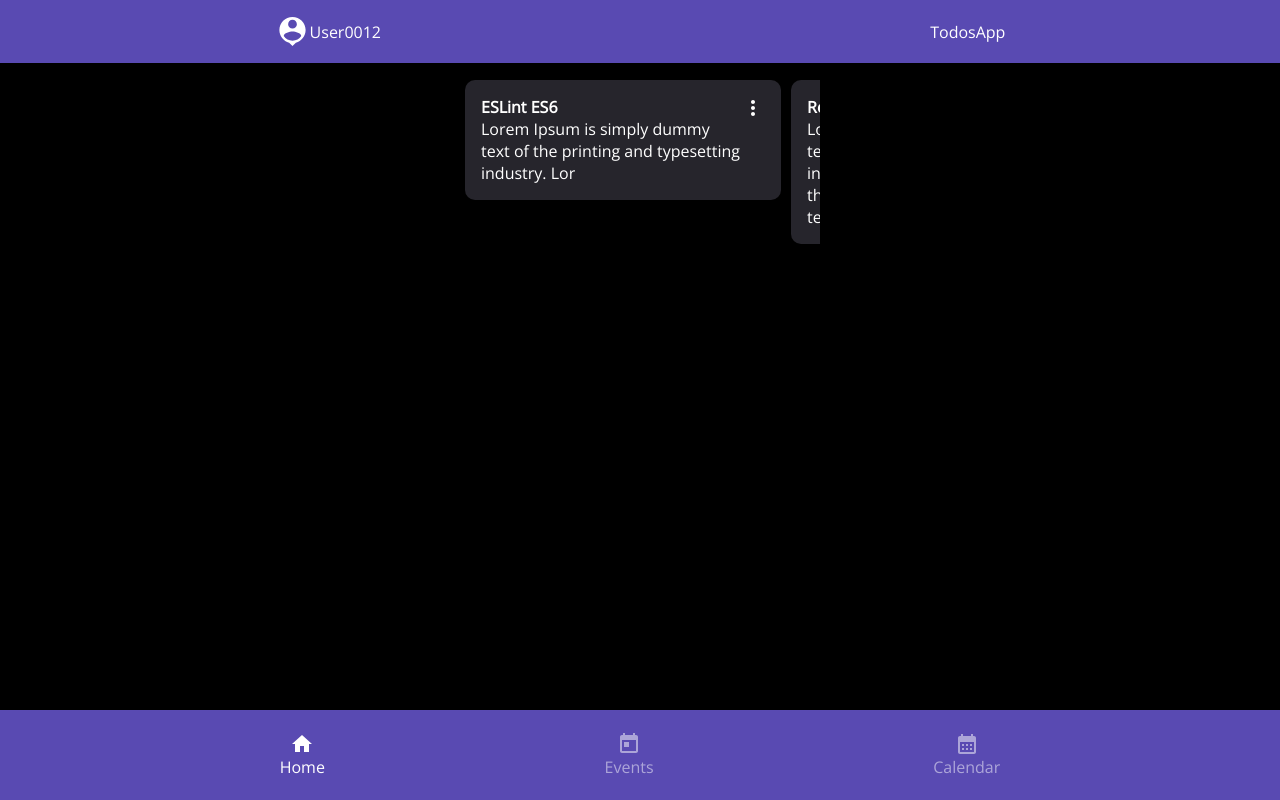
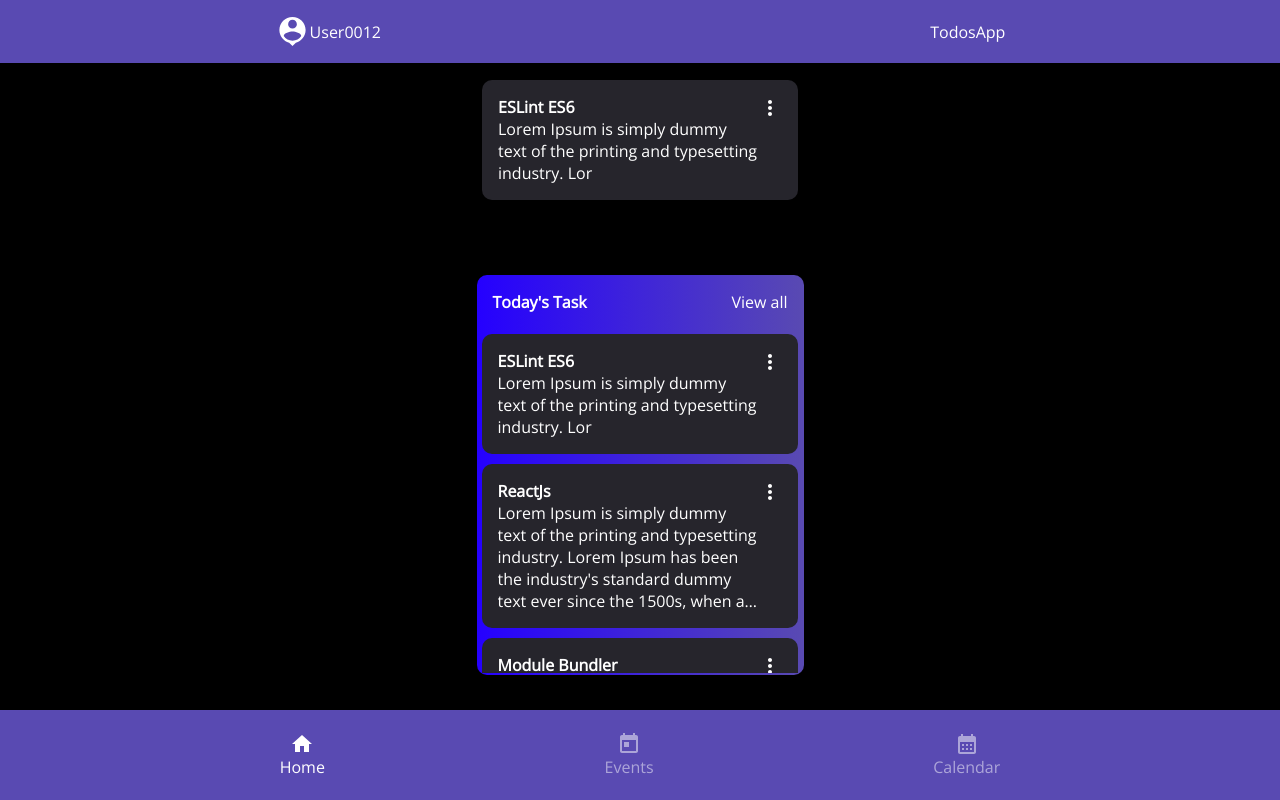
Before and after one commit to mitsuya-creator/todolist, a React (Vite) app: page /dashboard in a window 1280 px wide. Built offline with nearby package versions, Linux system fonts and the light colour scheme.

Commit message:
Starting: styling view MoreButtonActions on component todayTask

```diff
--- a/src/components/card.jsx
+++ b/src/components/card.jsx
@@ -1,6 +1,6 @@
 import { React } from "react";
 import MoreVertIcon from '@mui/icons-material/MoreVert';
-import MoreButtonActions from "./moreButtonActions";
+import MoreButtonActions from "@/components/moreButtonActions";
 import { toggleMoreButtonActiveList } from "@/utils/toggleMoreButtonActiveList";
 
 function Card({ title, descriptions, id }) {
--- a/src/components/todayTask.jsx
+++ b/src/components/todayTask.jsx
@@ -1,18 +1,18 @@
 import React from "react";
-import Card from "./card";
+import Card from "@/components/card";
 
 function TodayTask({ isExpanding, setIsExpanding, todos }) {
 
     return (
         <div className="container_today_task">
-            <div className={isExpanding ? "container_today_task_view_expand" : "container_today_task_view_lessen"}>
+            <div className="container_today_task_view_lessen">
                 <section className="title_task">
                     <h1>Today's Task</h1>
-                    <button type="buttons" onClick={() => setIsExpanding(!isExpanding)}>{isExpanding ? "Lessen" : "Expand"}</button>
+                    <button type="buttons">View all</button>
                 </section>
-                <section className={isExpanding ? "body_today_task_view_expand" : "body_today_task_view_lessen"}>
+                <section className="body_today_task_view_lessen">
                     <ul>
-                        {todos.map(todo => <Card key={todo.id} title={todo.title} description={todo.description} />)}
+                        {todos.map(data => <Card title={data.title} descriptions={data.description} key={data.id} id={data.id} />)}
                     </ul>
                 </section>
             </div>
--- a/src/pages/Home.jsx
+++ b/src/pages/Home.jsx
@@ -3,20 +3,25 @@ import User from "@/components/userProfile";
 import NoEventHere from "@/components/NoEvents";
 import Slide from '@mui/material/Slide';
 import Card from "@/components/card";
+import TodayTask from "@/components/todayTask";
 import { data } from "@/utils/initialData";
 
 export default function Home() {
+    const completedTask = data.filter(data => data.isCompleted === true)
     console.log("dashboard")
     return (
         <div className="container_todos_app">
             <Slide direction="left" in={true} mountOnEnter unmountOnExit>
-                <div className="fixed_top">
-                    <User />
-                    <ul className="container_list_by_actions">
-                        {data.map(data => <Card title={data.title} descriptions={data.description} key={data.id} id={data.id} />)}
-                    </ul>
-                    {/* <NoEventHere /> */}
-                </div>
+                <section className="section_single_slide_mark">
+                    <div className="fixed_top">
+                        <User />
+                        <ul className={completedTask.length == 1 ? "container_list_by_actions flex justify-center" : "container_list_by_actions"}>
+                            {completedTask.map(data => <Card title={data.title} descriptions={data.description} key={data.id} id={data.id} />)}
+                        </ul>
+                        {/* <NoEventHere /> */}
+                    </div>
+                    <TodayTask todos={data} />
+                </section>
             </Slide>
         </div>
     )
--- a/src/style/style.css
+++ b/src/style/style.css
@@ -15,6 +15,14 @@
 body {
     background-color: #000;
     overflow: hidden;
+}
+
+.flex {
+    display: flex;
+}
+
+.justify-center {
+    justify-content: center;
 }
 
 .d-none {
@@ -75,7 +83,7 @@ body {
     bottom: 0;
     background-color: var(--bg-secondary);
     position: absolute;
-
+    z-index: 1;
 }
 
 .container_bottom_navigation div {
@@ -217,6 +225,7 @@ body {
     border: 1px solid var(--color-primary) !important;
 }
 
+/*
 .container_todos_by_actions {
     width: 100vw;
     height: 100vh;
@@ -250,7 +259,7 @@ body {
 
 .button_actions_active {
     background-color: var(--bg-secondary) !important;
-}
+} */
 
 ul li {
     display: inline;
@@ -317,14 +326,15 @@ button:hover {
 
 .container_today_task_view_lessen {
     width: 327px;
-    height: 80vh;
+    height: 50vh;
     background: rgb(37, 0, 255);
     background: linear-gradient(90deg, rgba(37, 0, 255, 1) 0%, rgba(89, 74, 178, 1) 100%);
-    margin: 26px auto;
+    margin: 275px auto 0;
     border-radius: 10px;
     position: relative;
 }
 
+/*
 .container_today_task_view_expand {
     width: 327px;
     height: 80vh;
@@ -332,7 +342,7 @@ button:hover {
     background: linear-gradient(90deg, rgba(37, 0, 255, 1) 0%, rgba(89, 74, 178, 1) 100%);
     margin: 70px auto;
     border-radius: 10px;
-}
+} */
 
 .title_task {
     display: flex;
@@ -346,16 +356,16 @@ button:hover {
     background-color: transparent;
 }
 
-.body_today_task_view_expand {
+/* .body_today_task_view_expand {
     overflow-y: scroll;
     height: 89%;
     padding-bottom: 10px;
-}
+} */
 
 .body_today_task_view_lessen {
     overflow-y: scroll;
-    height: 40%;
-    padding-bottom: 10px;
+    height: 43vh;
+    background-color: transparent;
 }
 
 .container_today_task {
--- a/src/utils/initialData.js
+++ b/src/utils/initialData.js
@@ -4,7 +4,7 @@ export const data = [
         title: "ESLint ES6",
         date: "21-10-2023",
         description: "Lorem Ipsum is simply dummy text of the printing and typesetting industry. Lor",
-        isCompleted: false
+        isCompleted: true
     }, {
         id: 1,
         title: "ReactJs",
@@ -18,7 +18,8 @@ export const data = [
             "and more recently with desktop publishing software like Aldus PageMaker includ" +
             "ing versions of Lorem Ipsum.",
         isCompleted: false
-    }, {
+    },
+    {
         id: 2,
         title: "Module Bundler",
         date: "21-10-2023",
```
